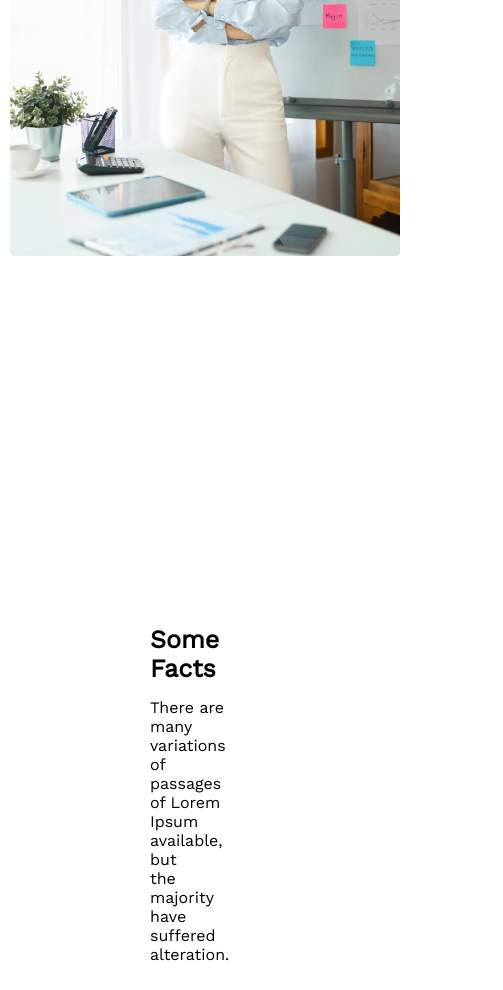
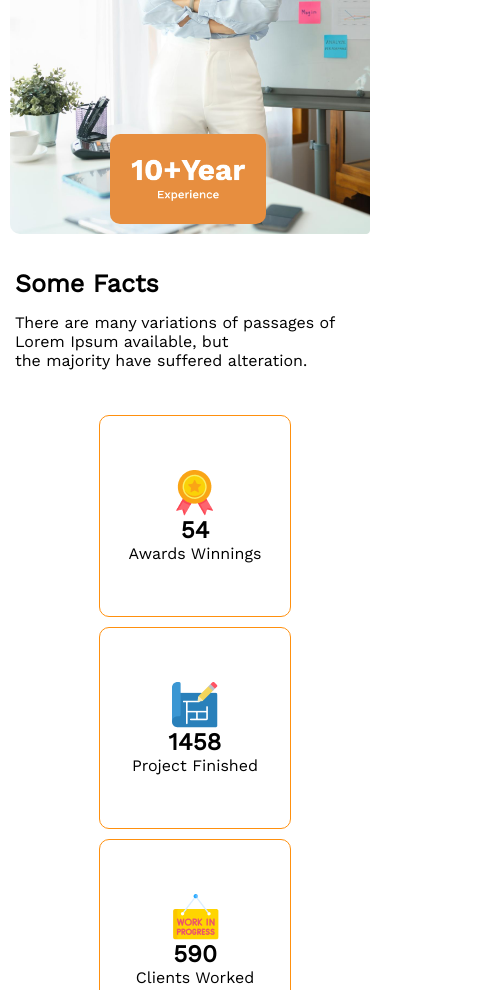
Before and after one commit to sazzadsadman/assignment2, a plain HTML site: page index.html in a window 390 px wide. Shown: the part 3320-4310 px from the top of the page, 503 px wide, since content can reach past the window. Drawn offline with nearby package versions, Linux system fonts and the light colour scheme.

Commit message:
section4 responsive

```diff
--- a/index.html
+++ b/index.html
@@ -97,7 +97,7 @@
         </div>
         <div class="facts-container">
             <div class="fact">
-                <img src="images/icons/ribon.png" alt="">
+                <img id="rotate-none" src="images/icons/ribon.png" alt="">
                 <h2>54</h2>
                 <p>Awards Winnings</p>
             </div>
--- a/style.css
+++ b/style.css
@@ -3,9 +3,9 @@
     padding: 0;
     font-family: 'Work Sans', sans-serif;
 }
-/* Header Style {logo, menu, banner */
+/* --------------------------------
+Header Style {logo, menu, banner ---------------------------------*/
 .header {
-    /* width: 1920px; */
     height: 130vh;
     padding: 50px 150px 45px 150px;
     background: rgba(255, 144, 14, 0.1);
@@ -64,7 +64,9 @@ nav {
     border-radius: 10px;
 }
 
-/* Section2 Styles */
+/* ---------------
+Section2 Styles
+----------------*/
 .section2{
     display: flex;
     justify-content: center;
@@ -96,7 +98,9 @@ nav {
     padding: 15px 0;
     font-size: 16px;
 }
-/* Section3 Styles */
+/* ---------------
+Section3 Styles
+----------------*/
 .section3-part-one {
     display: flex;
     justify-content: center;
@@ -142,7 +146,9 @@ nav {
     margin: 600px 0 0 -90px;
     border-radius: 10px;
 }
-/* Section4 Styles */
+/* ---------------
+Section4 Styles
+----------------*/
 .section4{
     padding: 0px 150px 0 150px;
 }
@@ -173,11 +179,16 @@ nav {
     align-items: center;
     justify-content: center;
 }
+.fact:hover {
+    font-size: 120%;
+    background: rgba(255, 144, 14, 0.1);
+}
 
 
 
-
- /*Responsive Styles  */
+ /*------------------
+ Responsive Styles
+ ------------------*/
 @media screen and (max-width:576px) {
     .header {
         height: 60vh;
@@ -214,14 +225,26 @@ nav {
     }
     .section3-part-one{
         flex-direction: column;
-        width: 100%;
+        width: 95%;
         padding: 10px;
         gap: 10px;
     }
+    .section3-img{
+        height: 500px;
+        width: 100%;
+    }
     #yellow-box {
-        height: 110px;
-        margin: 0px 0 0 0px;
+        height: 90px;
+        margin: 400px 0 0 100px;
         border-radius: 10px;
+    }
+    .section4{
+        padding: 15px;
+        margin-top: 10px;
+    }
+    .facts-container {
+        flex-direction: column;
+        gap: 10px;
     }
 
     }
```
